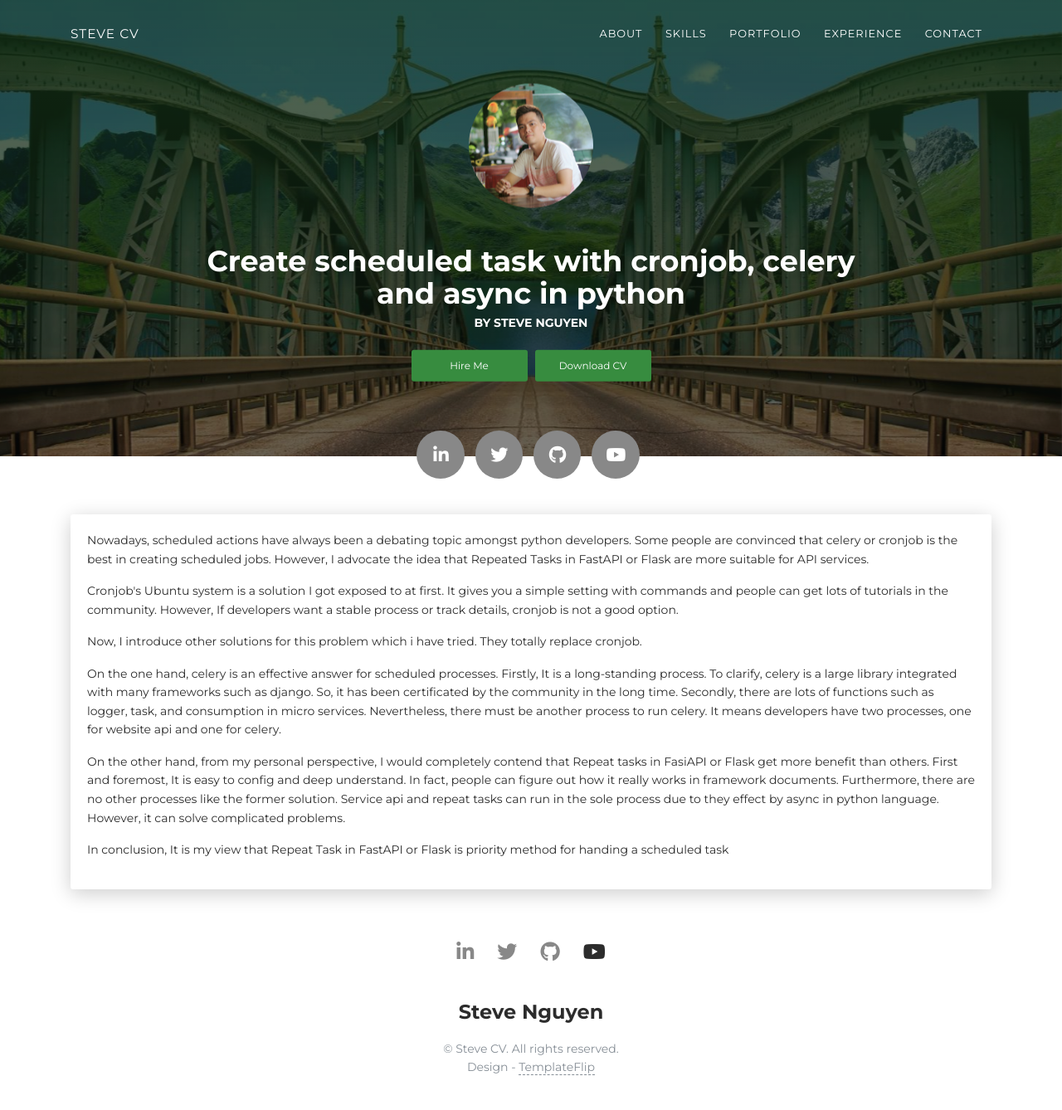
After one commit to huyhoang1996vn/stevedev, a Django app: page /task in a window 1280 px wide. The commit adds this page. Shown: the whole page at 83% size. Run offline with Django 3.2, Linux system fonts and the light colour scheme; some libraries are stand-ins or nearby versions.

Commit message:
Template task

```diff
--- a/core/urls.py
+++ b/core/urls.py
@@ -4,4 +4,5 @@ from . import views
 
 urlpatterns = [
     path('', views.index, name='index'),
+    path('task', views.task, name='task'),
 ]
--- a/core/views.py
+++ b/core/views.py
@@ -6,3 +6,7 @@ from django.http import HttpResponse
 
 def index(request):
     return render(request, 'index.html', {})
+
+
+def task(request):
+    return render(request, 'task.html', {"title_pager": "Create scheduled task with cronjob, celery and async in python", "author": "by Steve Nguyen"})
--- /dev/null
+++ b/templates/footer.html
@@ -0,0 +1,15 @@
+
+
+
+    <footer class="footer">
+      <div class="container text-center">
+        <a class="cc-facebook btn btn-link" href="https://www.linkedin.com/in/hoang-nguyen-4a163b1ba/"><i class="fa fa-linkedin fa-2x " aria-hidden="true"></i></a>
+        <a class="cc-twitter btn btn-link " href="https://twitter.com/StevenNguyen96"><i class="fa fa-twitter fa-2x " aria-hidden="true"></i></a>
+        <a class="cc-instagram btn btn-link" href="https://github.com/huyhoang1996vn"><i class="fa fa-github fa-2x" aria-hidden="true"></i></a>
+        <a class="cc-google-plus btn btn-link" title="Coming soon"><i class="fa fa-youtube fa-2x " aria-hidden="true"></i></a>
+      </div>
+      <div class="h4 title text-center">Steve Nguyen</div>
+      <div class="text-center text-muted">
+        <p>&copy; Steve CV. All rights reserved.<br>Design - <a class="credit" href="https://templateflip.com" target="_blank">TemplateFlip</a></p>
+      </div>
+    </footer>
--- /dev/null
+++ b/templates/header.html
@@ -0,0 +1,46 @@
+    <header>
+      <div class="profile-page sidebar-collapse">
+        <nav class="navbar navbar-expand-lg fixed-top navbar-transparent bg-primary" color-on-scroll="400">
+          <div class="container">
+            <div class="navbar-translate"><a class="navbar-brand" href="#" rel="tooltip">Steve CV</a>
+              <button class="navbar-toggler navbar-toggler" type="button" data-toggle="collapse" data-target="#navigation" aria-controls="navigation" aria-expanded="false" aria-label="Toggle navigation"><span class="navbar-toggler-bar bar1"></span><span class="navbar-toggler-bar bar2"></span><span class="navbar-toggler-bar bar3"></span></button>
+            </div>
+            <div class="collapse navbar-collapse justify-content-end" id="navigation">
+              <ul class="navbar-nav">
+                <li class="nav-item"><a class="nav-link smooth-scroll" href="#about">About</a></li>
+                <li class="nav-item"><a class="nav-link smooth-scroll" href="#skill">Skills</a></li>
+                <li class="nav-item"><a class="nav-link smooth-scroll" href="#portfolio">Portfolio</a></li>
+                <li class="nav-item"><a class="nav-link smooth-scroll" href="#experience">Experience</a></li>
+                <li class="nav-item"><a class="nav-link smooth-scroll" href="#contact">Contact</a></li>
+              </ul>
+            </div>
+          </div>
+        </nav>
+      </div>
+    </header>
+    <div class="page-content">
+      <div>
+<div class="profile-page">
+  <div class="wrapper">
+    <div class="page-header page-header-small" filter-color="green">
+      <div class="page-header-image" data-parallax="true" style="background-image: url('{{ STATIC_URL }}images/cc-bg-1.jpg')"></div>
+      <div class="container">
+        <div class="content-center">
+          <div class="cc-profile-image"><a href="#"><img src="{{ STATIC_URL }}images/avatar.jpg" alt="Image"/></a></div>
+          <div class="h2 title">{% if title_pager %}{{ title_pager }} {% else %}Steve Nguyen{% endif %}</div>
+          <p class="category text-white">{% if author %}{{ author }} {% else %}Developer{% endif %}</p><a class="btn btn-primary smooth-scroll mr-2" href="#contact" data-aos="zoom-in" data-aos-anchor="data-aos-anchor">Hire Me</a><a class="btn btn-primary" href="{{ STATIC_URL }}pdf/CV-BackEnd-SteveNguyen.pdf" data-aos="zoom-in" data-aos-anchor="data-aos-anchor" download>Download CV</a>
+        </div>
+      </div>
+      <div class="section">
+        <div class="container">
+          <div class="button-container">
+            <a class="btn btn-default btn-round btn-lg btn-icon" href="https://www.linkedin.com/in/steve-nguyen-249790209/" target="_blank" rel="tooltip" title="Follow me on Linkedin"><i class="fa fa-linkedin"></i></a>
+            <a class="btn btn-default btn-round btn-lg btn-icon" href="https://twitter.com/StevenNguyen96" target="_blank" rel="tooltip" title="Follow me on Twitter"><i class="fa fa-twitter"></i></a>
+            <a class="btn btn-default btn-round btn-lg btn-icon" href="https://github.com/huyhoang1996vn" target="_blank" rel="tooltip" title="Follow me on Github"><i class="fa fa-github"></i></a>
+            <a class="btn btn-default btn-round btn-lg btn-icon" rel="tooltip" title="Coming soon"><i class="fa fa-youtube"></i></a>
+          </div>
+        </div>
+      </div>
+    </div>
+  </div>
+</div>
--- a/templates/index.html
+++ b/templates/index.html
@@ -56,7 +56,7 @@
       <div class="section">
         <div class="container">
           <div class="button-container">
-            <a class="btn btn-default btn-round btn-lg btn-icon" href="https://www.linkedin.com/in/steve-nguyen-249790209/" target="_blank" rel="tooltip" title="Follow me on Linkedin"><i class="fa fa-linkedin"></i></a>
+            <a class="btn btn-default btn-round btn-lg btn-icon" href="https://www.linkedin.com/in/hoang-nguyen-4a163b1ba/" target="_blank" rel="tooltip" title="Follow me on Linkedin"><i class="fa fa-linkedin"></i></a>
             <a class="btn btn-default btn-round btn-lg btn-icon" href="https://twitter.com/StevenNguyen96" target="_blank" rel="tooltip" title="Follow me on Twitter"><i class="fa fa-twitter"></i></a>
             <a class="btn btn-default btn-round btn-lg btn-icon" href="https://github.com/huyhoang1996vn" target="_blank" rel="tooltip" title="Follow me on Github"><i class="fa fa-github"></i></a>
             <a class="btn btn-default btn-round btn-lg btn-icon" rel="tooltip" title="Coming soon"><i class="fa fa-youtube"></i></a>
@@ -74,7 +74,7 @@
           <div class="card-body">
             <div class="h4 mt-0 title">About</div>
             <p>Hello! I am Steve Nguyen. Web Developer, Python Engineer.</p>
-            <p>I am holding a degree in Da Nang University of Technology. I have several years experiences for python developer and a little bit of experiences about developing golang. Mostly, I use Django rest framework in my projects. Recently, I do work with FastAPI and Flask in micro services basis.<a href="https://templateflip.com/templates/Steve-cv/" target="_blank">Learn More</a></p>
+            <p>I am holding a degree in Da Nang University of Technology. I have several years experiences for python developer and a little bit of experiences about developing golang. Mostly, I use Django rest framework in my projects. Recently, I do work with FastAPI and Flask in micro services basis.</p>
           </div>
         </div>
         <div class="col-lg-6 col-md-12">
--- /dev/null
+++ b/templates/layout.html
@@ -0,0 +1,67 @@
+<!DOCTYPE html>
+{% load i18n %}
+{% get_current_language as LANGUAGE_CODE %}
+{% get_available_languages as LANGUAGES %}
+{% get_language_info_list for LANGUAGES as languages %}
+
+
+<html lang="{{ LANGUAGE_CODE }}" {% if LANGUAGE_BIDI %}dir="rtl" {% endif %}>
+
+  <head>
+    <meta charset="UTF-8">
+    <meta http-equiv="X-UA-Compatible" content="IE=edge">
+    <meta name="viewport" content="width=device-width, initial-scale=1">
+    <title>Steve CV</title>
+    <link href="https://fonts.googleapis.com/css?family=Montserrat:400,700,200" rel="stylesheet">
+    <link href="https://maxcdn.bootstrapcdn.com/font-awesome/latest/css/font-awesome.min.css" rel="stylesheet">
+    <link href="{{ STATIC_URL }}css/aos.css?ver=1.1.0" rel="stylesheet">
+    <link href="{{ STATIC_URL }}css/bootstrap.min.css?ver=1.1.0" rel="stylesheet">
+    <link href="{{ STATIC_URL }}css/main.css?ver=1.1.0" rel="stylesheet">
+    <noscript>
+      <style type="text/css">
+        [data-aos] {
+            opacity: 1 !important;
+            transform: translate(0) scale(1) !important;
+        }
+      </style>
+    </noscript>
+
+        {% block extrastylesheet %}{% endblock %}
+
+    <title>{% block title %}{% endblock title %}</title>
+    {% block extrascript %}{% endblock %}
+
+  </head>
+
+<body id="top" class="{% block body_class %}{%endblock%}">
+
+    <div class="wrapper">
+        <div class="page layout cd-main-content">
+
+        <!-- Start Header -->
+        {% include 'header.html' with title_pager=title_pager %}
+        <!-- End Header -->
+        {% block header %}
+        {% endblock %}
+
+        <!-- Start Body -->
+        <div class="">
+            {% block main_content %} {% endblock %}
+        </div>
+        <!-- End Body -->
+
+
+        <!-- Start Footer -->
+        {% include 'footer.html' %}
+        <!-- End Footer -->
+        </div>
+    </div>
+    <script src="{{ STATIC_URL }}js/core/jquery.3.2.1.min.js?ver=1.1.0"></script>
+    <script src="{{ STATIC_URL }}js/core/popper.min.js?ver=1.1.0"></script>
+    <script src="{{ STATIC_URL }}js/core/bootstrap.min.js?ver=1.1.0"></script>
+    <script src="{{ STATIC_URL }}js/now-ui-kit.js?ver=1.1.0"></script>
+    <script src="{{ STATIC_URL }}js/aos.js?ver=1.1.0"></script>
+    <script src="{{ STATIC_URL }}scripts/main.js?ver=1.1.0"></script>
+</body>
+
+</html>
--- /dev/null
+++ b/templates/task.html
@@ -0,0 +1,46 @@
+{% extends "layout.html" %}
+{% load i18n %}
+
+
+{% block main_content%}
+
+<div class="section" id="about">
+  <div class="container">
+    <div class="card" data-aos="fade-up" data-aos-offset="10">
+      <div class="row">
+        <div class="col-lg-12 col-md-12">
+          <div class="card-body">
+            <!-- <div class="h4 mt-0 title">Create scheduled task with cronjob, celery and async in python </div> -->
+            <p>
+            Nowadays, scheduled actions have always been a debating topic amongst python developers. Some people  are convinced that celery or cronjob is the best in creating scheduled jobs. However, I advocate the idea that Repeated Tasks in FastAPI or Flask are more suitable for API services.
+          </p>
+            <p>
+
+          Cronjob's Ubuntu system is a solution I got exposed to at first. It gives you a simple setting with commands and people can get lots of tutorials in the community. However, If developers want a stable process or track details, cronjob is not a good option.
+          </p>
+
+            <p>
+
+          Now, I introduce other solutions for this problem which i have tried. They totally replace cronjob.
+          </p>
+
+            <p>
+          On the one hand, celery is an effective answer for scheduled processes. Firstly, It is a long-standing process. To clarify, celery is a large library integrated with many frameworks such as django. So, it has been certificated by the community in the long time. Secondly, there are lots of functions such as logger, task, and consumption in micro services. Nevertheless, there must be another process to run celery. It means developers have two processes, one for website api and one for celery.
+          </p>
+
+            <p>
+          On the other hand, from my personal perspective, I would completely contend that Repeat tasks in FasiAPI or Flask get more benefit than others. First and foremost, It is easy to config and deep understand. In fact, people can figure out how it really works in framework documents. Furthermore, there are no other processes like the former solution. Service api and repeat tasks can run in the sole process due to they effect by async in python language. However, it can solve complicated problems.
+          </p>
+
+            <p>
+          In conclusion, It is my view that Repeat Task in FastAPI or Flask is priority method for handing a scheduled task
+          </p>
+          </div>
+        </div>
+
+      </div>
+    </div>
+  </div>
+</div>
+
+{% endblock%}
```
Also changed, not shown: README.md.
